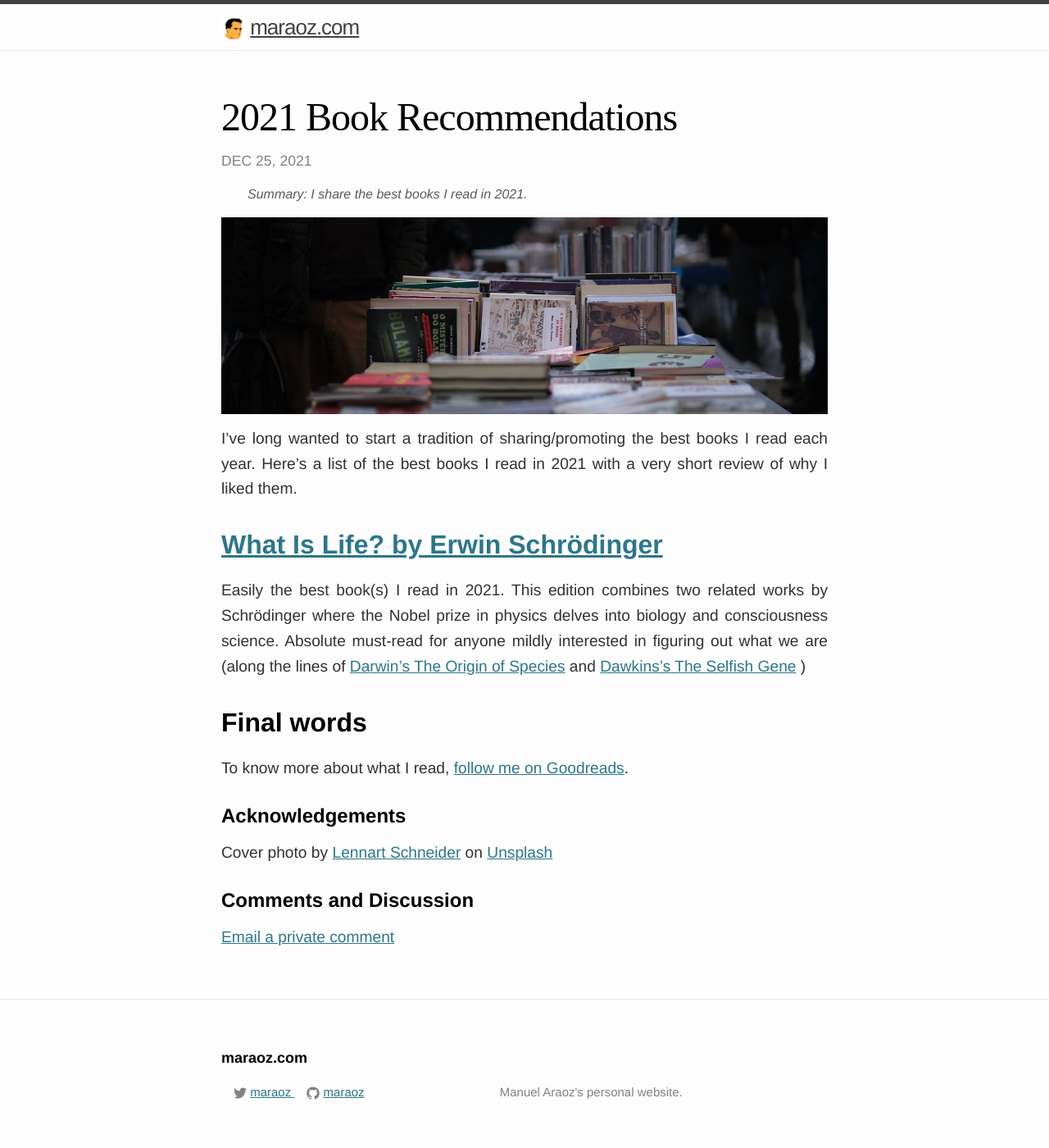
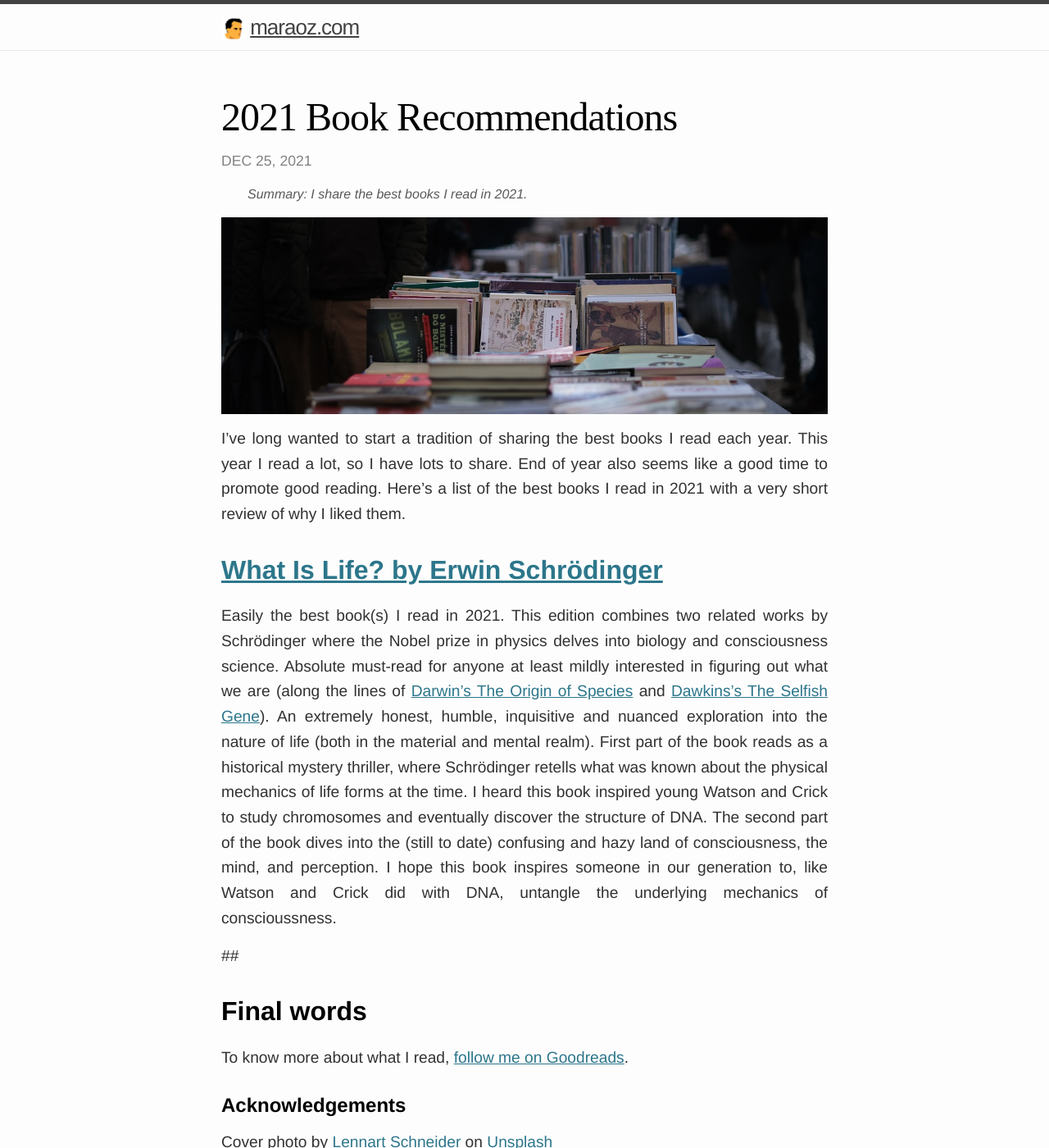
Before and after one commit to tobyornottobe/maraoz.github.io, a Jekyll site: the page built from _posts/2021-12-25-books-2021.md, in a window 1280 px wide and 1400 px high. Shown: the whole window at 82% size. Built offline with Jekyll 4.4.1, drawn with Linux system fonts in a browser that asks for light colours.

Commit message:
Update 2021-12-25-books-2021.md

```diff
--- a/_posts/2021-12-25-books-2021.md
+++ b/_posts/2021-12-25-books-2021.md
@@ -10,12 +10,12 @@ draft: true
 </figure>
 <img class="cover" src="/img/books-2021/cover.jpg">
 
-I've long wanted to start a tradition of sharing/promoting the best books I read each year. Here's a list of the best books I read in 2021 with a very short review of why I liked them.
+I've long wanted to start a tradition of sharing the best books I read each year. This year I read a lot, so I have lots to share. End of year also seems like a good time to promote good reading. Here's a list of the best books I read in 2021 with a very short review of why I liked them.
 
 ## [What Is Life? by Erwin Schrödinger](https://www.goodreads.com/book/show/162780.What_Is_Life_with_Mind_and_Matter_and_Autobiographical_Sketches)
-Easily the best book(s) I read in 2021. This edition combines two related works by Schrödinger where the Nobel prize in physics delves into biology and consciousness science. Absolute must-read for anyone mildly interested in figuring out what we are (along the lines of [Darwin's The Origin of Species](https://www.goodreads.com/book/show/22463.The_Origin_of_Species) and [Dawkins's The Selfish Gene](https://www.goodreads.com/book/show/61535.The_Selfish_Gene) )
+Easily the best book(s) I read in 2021. This edition combines two related works by Schrödinger where the Nobel prize in physics delves into biology and consciousness science. Absolute must-read for anyone at least mildly interested in figuring out what we are (along the lines of [Darwin's The Origin of Species](https://www.goodreads.com/book/show/22463.The_Origin_of_Species) and [Dawkins's The Selfish Gene](https://www.goodreads.com/book/show/61535.The_Selfish_Gene)). An extremely honest, humble, inquisitive and nuanced exploration into the nature of life (both in the material and mental realm). First part of the book reads as a historical mystery thriller, where Schrödinger retells what was known about the physical mechanics of life forms at the time. I heard this book inspired young Watson and Crick to study chromosomes and eventually discover the structure of DNA. The second part of the book dives into the (still to date) confusing and hazy land of consciousness, the mind, and perception. I hope this book inspires someone in our generation to, like Watson and Crick did with DNA, untangle the underlying mechanics of conscioussness.
 
-
+##
 
 ## Final words
 
```
